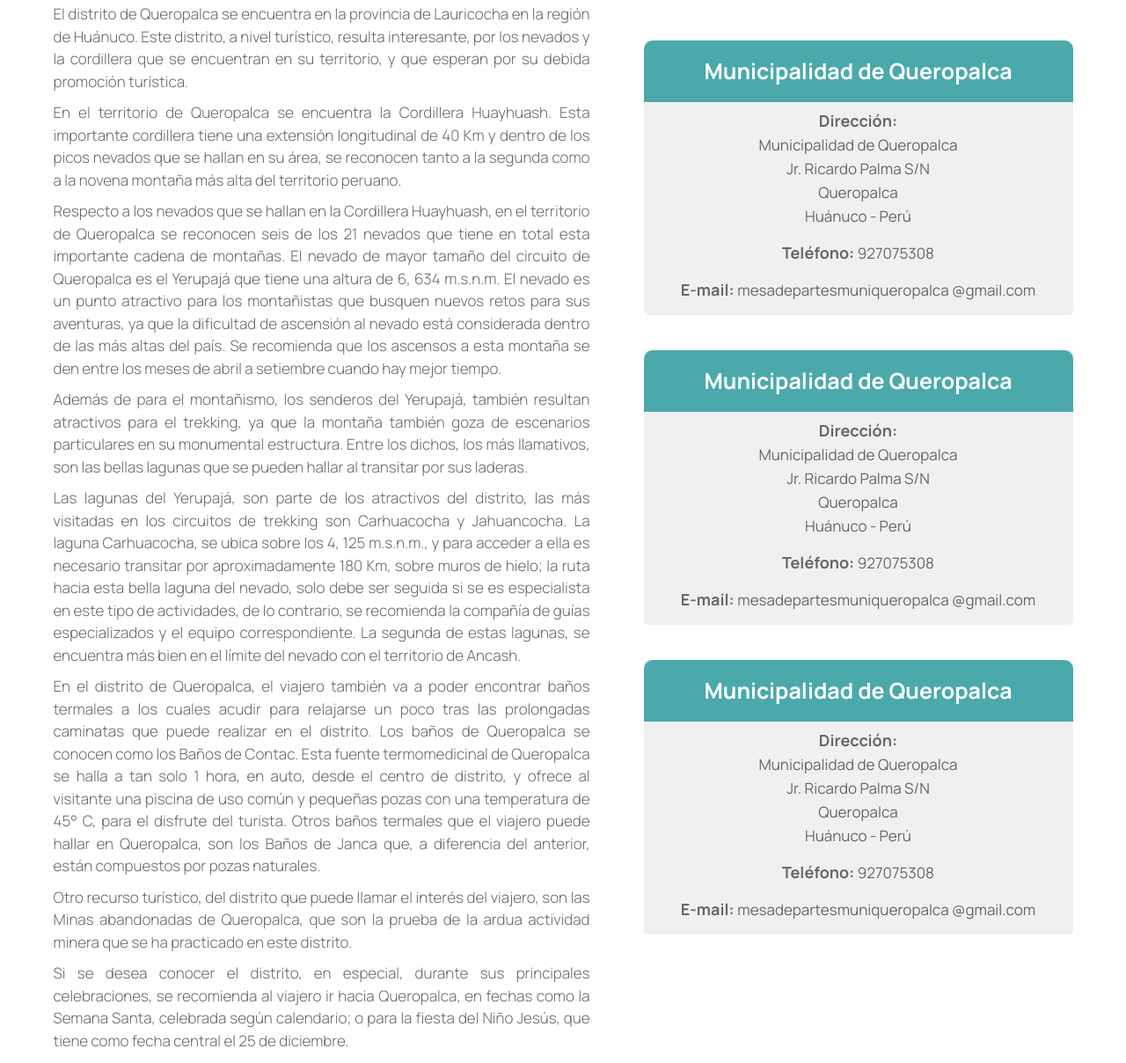
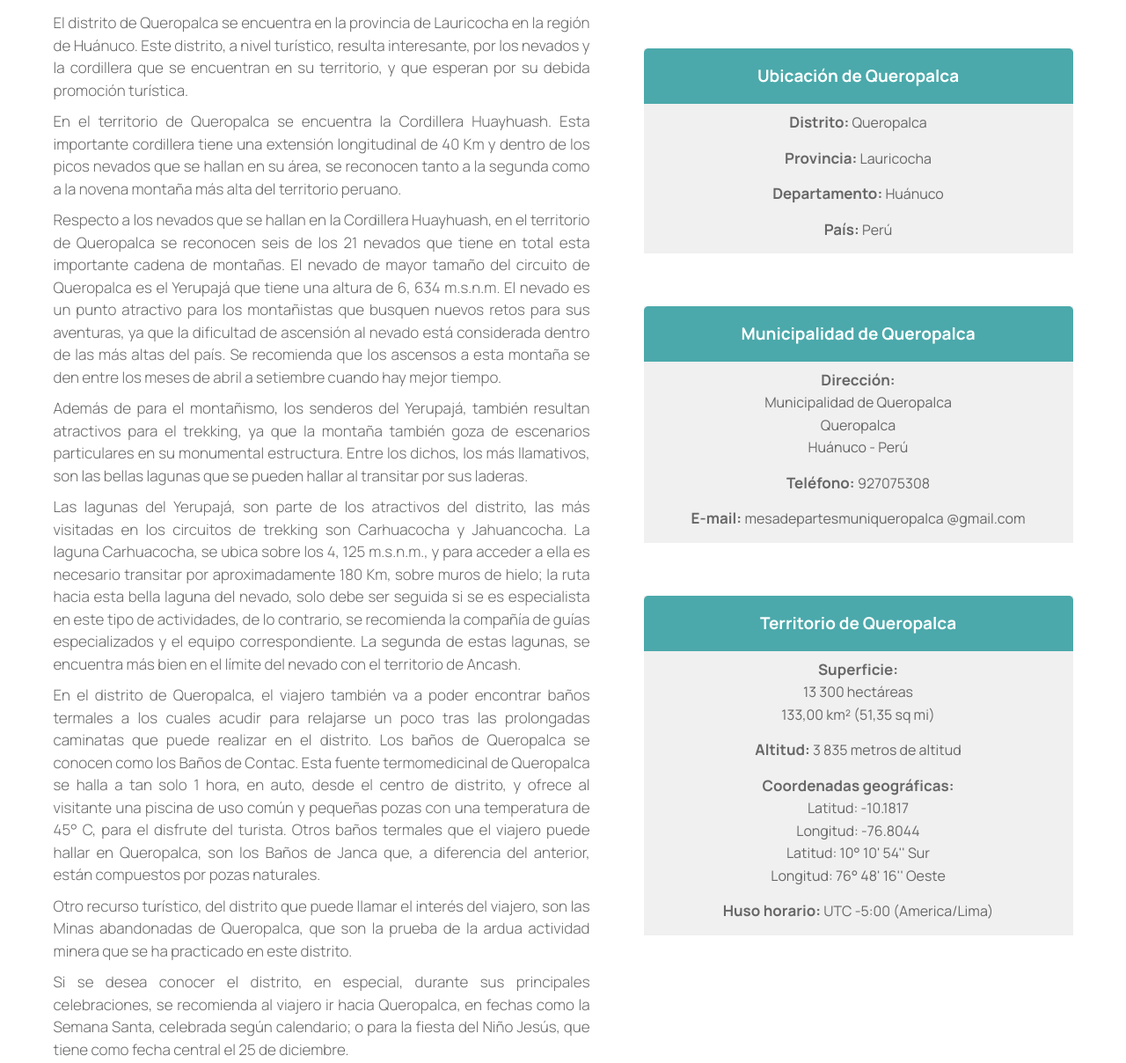
Before and after one commit to Yherson/PreEntrega2_Valdivia, a plain HTML site: page pages/historia.html in a window 1280 px wide. Shown: the part 714-1922 px from the top of the page at 88% size. Drawn offline with nearby package versions, Linux system fonts and the light colour scheme.

Commit message:
Reestructuración de História

```diff
--- a/css/style.css
+++ b/css/style.css
@@ -199,7 +199,7 @@ nav img {
     font-size: 25px;
     font-weight: bold;
     color: rgb(75, 169, 171);
-    margin-bottom: 40px;
+    margin-bottom: 50px;
 }
 
 .historia-historia .historia-historia-izquierda h2 span {
@@ -219,9 +219,9 @@ nav img {
     color: white;
     text-align: center;
     padding: 20px;
-    border-radius: 10px 10px 0 0;
+    border-radius: 5px 5px 0 0;
     font-weight: bold;
-    font-size: 25px;
+    font-size: 19px;
 }
 
 .historia-historia .historia-historia-derecha {
@@ -239,12 +239,11 @@ nav img {
     align-items: center;
     width: 100%;
     text-align: center;
-    margin: 20px;
-    border-radius: 5px;
+    margin: 30px;
 }
 
 .historia-historia .historia-historia-derecha div p {
-    font-size: 18px;
+    font-size: 17px;
     text-align: center;
     font-weight: bold;
     margin: 5px;
@@ -252,7 +251,7 @@ nav img {
 }
 
 .historia-historia .historia-historia-derecha div p span {
-    font-size: 17px;
+    font-size: 16px;
     font-weight: normal;
 }
 
--- a/pages/historia.html
+++ b/pages/historia.html
@@ -96,7 +96,7 @@
             </div>
         </section>
         <section class="historia-historia">
-            <div class="historia-historia-izquierda">
+            <div class="historia-historia-izquierda" id="historia">
                 <h2>Queropalca <span>(Distrito de la provincia de Lauricocha, región Huánuco)</span></h2>
                 <p>El distrito de Queropalca se encuentra en la provincia de Lauricocha en la región de Huánuco. Este
                     distrito, a nivel turístico, resulta interesante, por los nevados y la cordillera que se encuentran
@@ -136,12 +136,22 @@
                     viajero ir hacia Queropalca, en fechas como la Semana Santa, celebrada según calendario; o para la
                     fiesta del Niño Jesús, que tiene como fecha central el 25 de diciembre.</p>
             </div>
-            <div class="historia-historia-derecha">
+            <div class="historia-historia-derecha" id="ubicacion">
+                <div>
+                    <h3>Ubicación de Queropalca</h3>
+                    <p>Distrito:<span>
+                        Queropalca</span></p>
+                    <p>Provincia:<span>
+                            Lauricocha</span></p>
+                    <p>Departamento:<span>
+                            Huánuco</span></p>
+                    <p>País:<span>
+                            Perú</span></p>
+                </div>
                 <div>
                     <h3>Municipalidad de Queropalca</h3>
                     <p>Dirección: <span>
                             <br>Municipalidad de Queropalca
-                            <br>Jr. Ricardo Palma S/N
                             <br>Queropalca
                             <br>Huánuco - Perú</span></p>
                     <p>Teléfono: <span>
@@ -150,28 +160,19 @@
                             mesadepartesmuniqueropalca<span> @gmail.com</span></span></p>
                 </div>
                 <div>
-                    <h3>Municipalidad de Queropalca</h3>
-                    <p>Dirección: <span>
-                            <br>Municipalidad de Queropalca
-                            <br>Jr. Ricardo Palma S/N
-                            <br>Queropalca
-                            <br>Huánuco - Perú</span></p>
-                    <p>Teléfono: <span>
-                            927075308</span></p>
-                    <p>E-mail: <span>
-                            mesadepartesmuniqueropalca<span> @gmail.com</span></span></p>
-                </div>
-                <div>
-                    <h3>Municipalidad de Queropalca</h3>
-                    <p>Dirección: <span>
-                            <br>Municipalidad de Queropalca
-                            <br>Jr. Ricardo Palma S/N
-                            <br>Queropalca
-                            <br>Huánuco - Perú</span></p>
-                    <p>Teléfono: <span>
-                            927075308</span></p>
-                    <p>E-mail: <span>
-                            mesadepartesmuniqueropalca<span> @gmail.com</span></span></p>
+                    <h3>Territorio de Queropalca</h3>
+                    <p>Superficie:<span>
+                            <br>13 300 hectáreas
+                            <br>133,00 km² (51,35 sq mi)</span></p>
+                    <p>Altitud:<span>
+                            3 835 metros de altitud</span></p>
+                    <p>Coordenadas geográficas:<span>
+                        <br>Latitud: -10.1817
+                        <br>Longitud: -76.8044
+                        <br>Latitud: 10° 10' 54'' Sur
+                        <br>Longitud: 76° 48' 16'' Oeste</span></p>
+                    <p>Huso horario:<span>
+                        UTC -5:00 (America/Lima)</span></p>
                 </div>
             </div>
         </section>
@@ -184,7 +185,7 @@
                     <div class="contenido-contenedor-historia">
                         <p class="texto-corto-contenido">Visitar</p>
                         <h4 class="subtitulo-corto-contenido">Queropalca - Huánuco, Perú</h4>
-                        <p class="texto-largo-contenido">Lorem ipsum dolor sit amet consectetur adipisicing elit. Repellendus dicta inventore asperiores, perspiciatis dignissimos numquam? &hellip;</p>
+                        <p class="texto-largo-contenido">Localizado en el departamento de Huánuco, Queropalca es un distrito cuya superficie, población, altitud y otra información importante se proporciona a continuación &hellip;</p>
                         <a href="" class="mas-contenido">LEER MÁS</a>
                     </div>
                 </div>
@@ -194,7 +195,7 @@
                     <div class="contenido-contenedor-historia">
                         <p class="texto-corto-contenido">Visitar</p>
                         <h4 class="subtitulo-corto-contenido">Queropalca - Huánuco, Perú</h4>
-                        <p class="texto-largo-contenido">Lorem ipsum dolor sit amet consectetur adipisicing elit. Repellendus dicta inventore asperiores, perspiciatis dignissimos numquam? &hellip;</p>
+                        <p class="texto-largo-contenido">Localizado en el departamento de Huánuco, Queropalca es un distrito cuya superficie, población, altitud y otra información importante se proporciona a continuación &hellip;</p>
                         <a href="" class="mas-contenido">LEER MÁS</a>
                     </div>
                 </div>
@@ -204,7 +205,7 @@
                     <div class="contenido-contenedor-historia">
                         <p class="texto-corto-contenido">Visitar</p>
                         <h4 class="subtitulo-corto-contenido">Queropalca - Huánuco, Perú</h4>
-                        <p class="texto-largo-contenido">Lorem ipsum dolor sit amet consectetur adipisicing elit. Repellendus dicta inventore asperiores, perspiciatis dignissimos numquam? &hellip;</p>
+                        <p class="texto-largo-contenido">Localizado en el departamento de Huánuco, Queropalca es un distrito cuya superficie, población, altitud y otra información importante se proporciona a continuación &hellip;</p>
                         <a href="" class="mas-contenido">LEER MÁS</a>
                     </div>
                 </div>
@@ -214,7 +215,7 @@
                     <div class="contenido-contenedor-historia">
                         <p class="texto-corto-contenido">Visitar</p>
                         <h4 class="subtitulo-corto-contenido">Queropalca - Huánuco, Perú</h4>
-                        <p class="texto-largo-contenido">Lorem ipsum dolor sit amet consectetur adipisicing elit. Repellendus dicta inventore asperiores, perspiciatis dignissimos numquam? &hellip;</p>
+                        <p class="texto-largo-contenido">Localizado en el departamento de Huánuco, Queropalca es un distrito cuya superficie, población, altitud y otra información importante se proporciona a continuación &hellip;</p>
                         <a href="" class="mas-contenido">LEER MÁS</a>
                     </div>
                 </div>
```
Also changed, not shown: index.html (+4 -7 lines).
